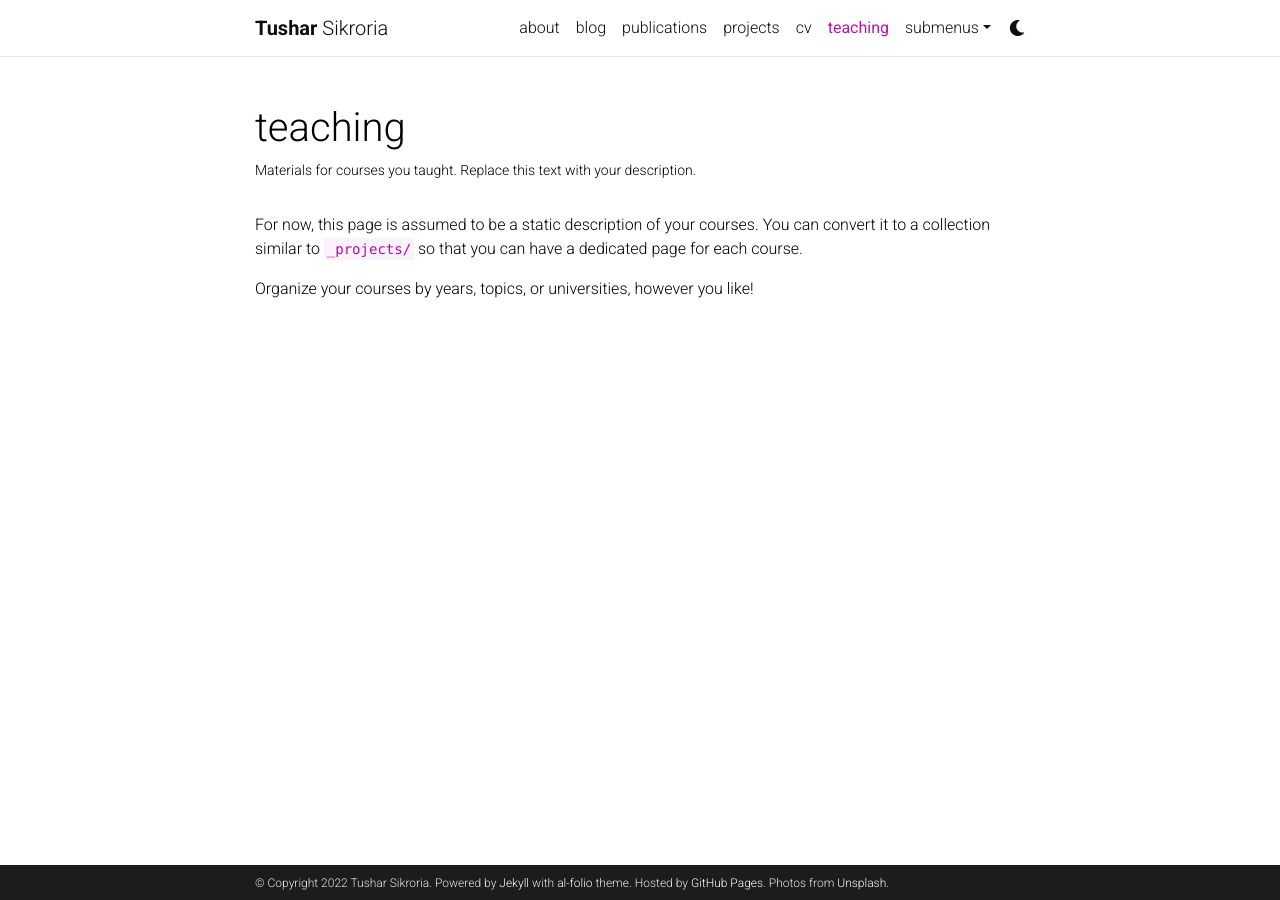
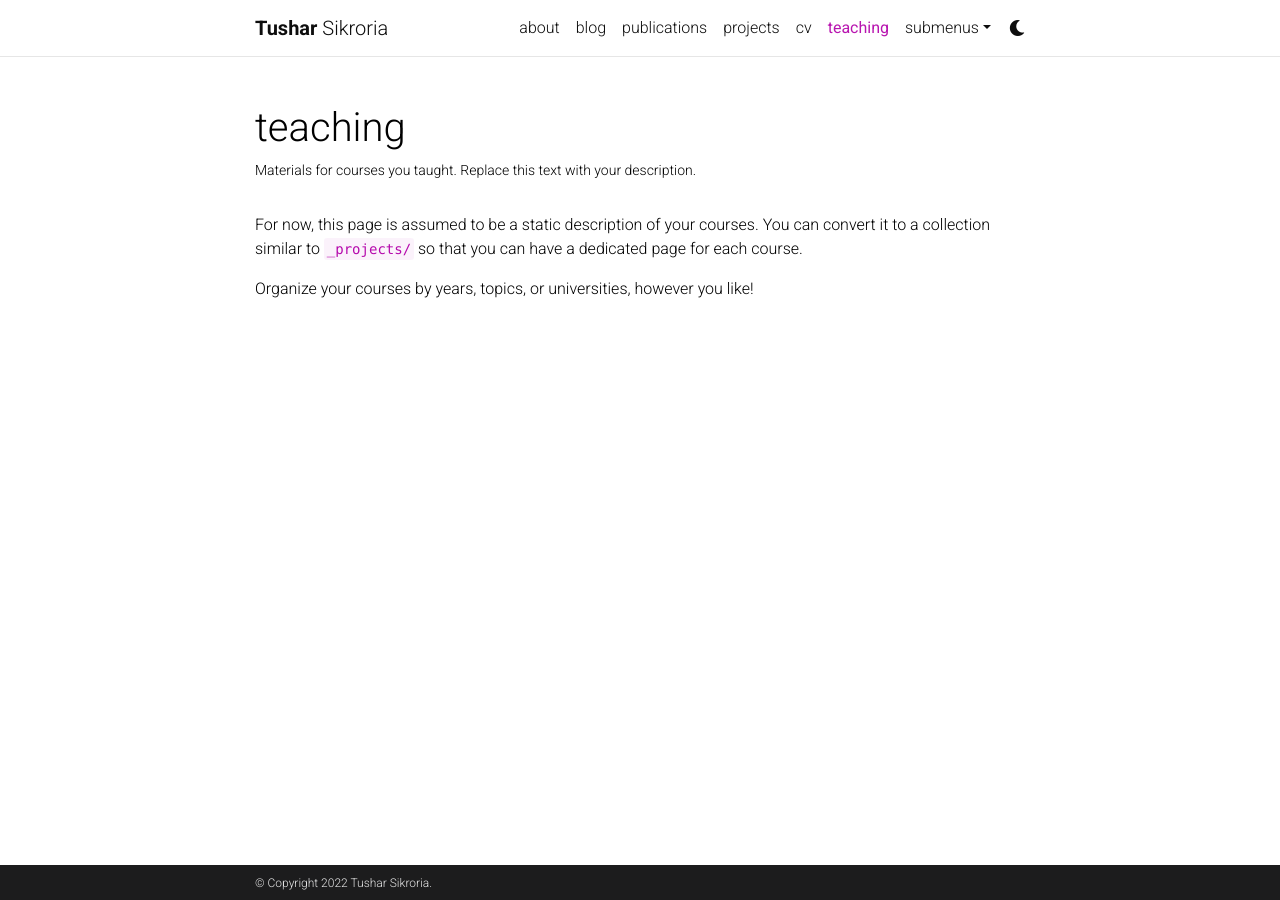
Before and after one commit to tushar-sikroria/tushar-sikroria.github.io, a Jekyll site: the page built from _pages/teaching.md, in a window 1280 px wide. Built offline with Jekyll 4.4.1, drawn with Linux system fonts in a browser that asks for light colours; comment, search, counter and statistics services are not loaded; a style sheet for code colours, icons or effects is not loaded; some of the changed lines change nothing that is shown.

Commit message:
Update _config.yml

```diff
--- a/_config.yml
+++ b/_config.yml
@@ -10,9 +10,6 @@
 description: > # the ">" symbol means to ignore newlines until "footer_text:"
   A simple, whitespace theme for academics. Based on [*folio](https://github.com/bogoli/-folio) design.
 footer_text: >
-  Powered by <a href="https://jekyllrb.com/" target="_blank">Jekyll</a> with <a href="https://github.com/alshedivat/al-folio">al-folio</a> theme.
-  Hosted by <a href="https://pages.github.com/" target="_blank">GitHub Pages</a>.
-  Photos from <a href="https://unsplash.com" target="_blank">Unsplash</a>.
 keywords: jekyll, jekyll-theme, academic-website, portfolio-website  # add your own keywords or leave empty
 
 lang: en # the language of your site (for example: en, fr, cn, ru, etc.)
@@ -67,10 +64,10 @@
 # Social integration
 # -----------------------------------------------------------------------------
 
-github_username: # your GitHub user name
-gitlab_username: # your GitLab user name
-twitter_username: # your Twitter handle
-linkedin_username: # your LinkedIn user name
+github_username: tsikroria0
+gitlab_username: #
+twitter_username: #
+linkedin_username: https://www.linkedin.com/in/tushar-sikroria-ab859529/
 scholar_userid: # your Google Scholar ID
 semanticscholar_id: # your Semantic Scholar ID
 orcid_id: # your ORCID ID
```
